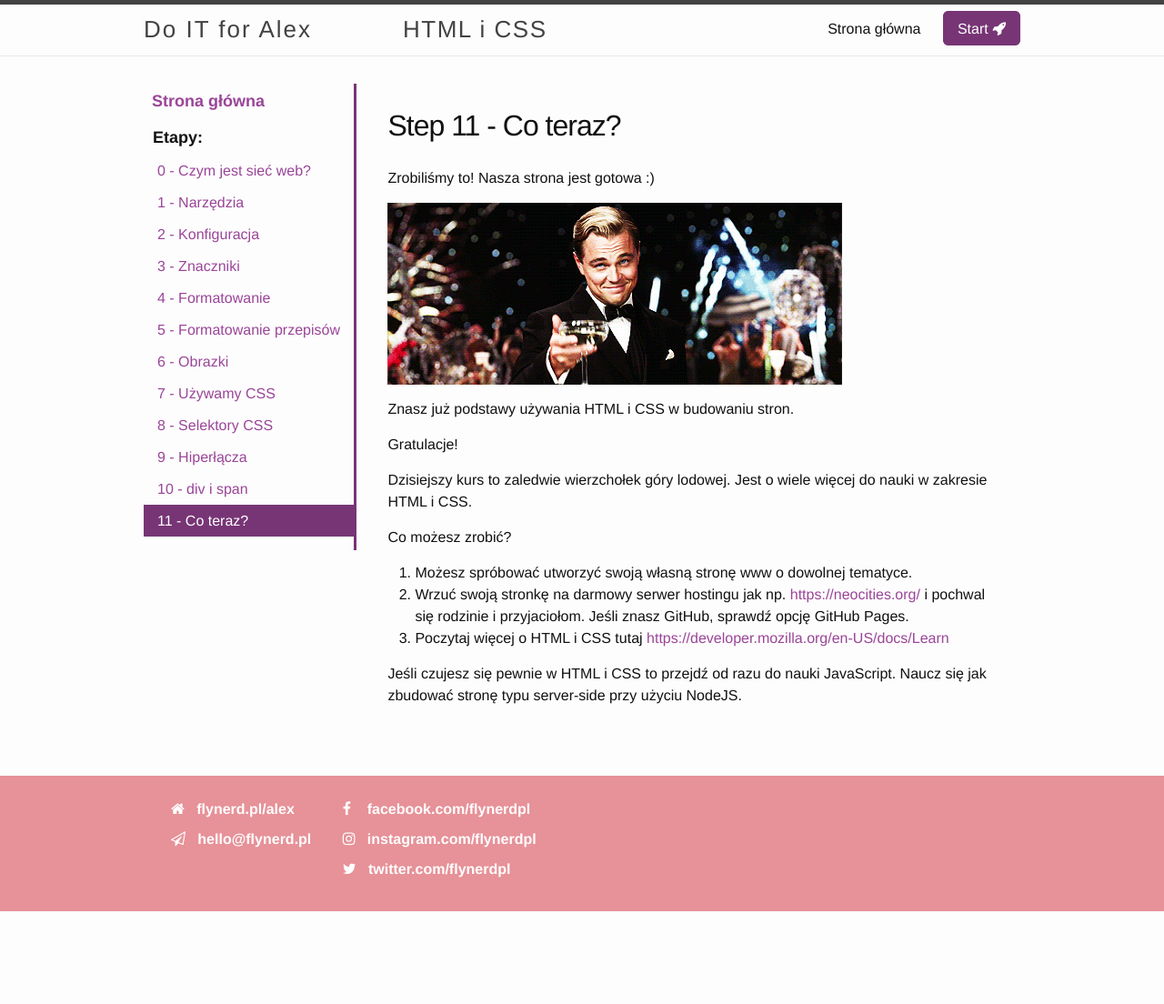
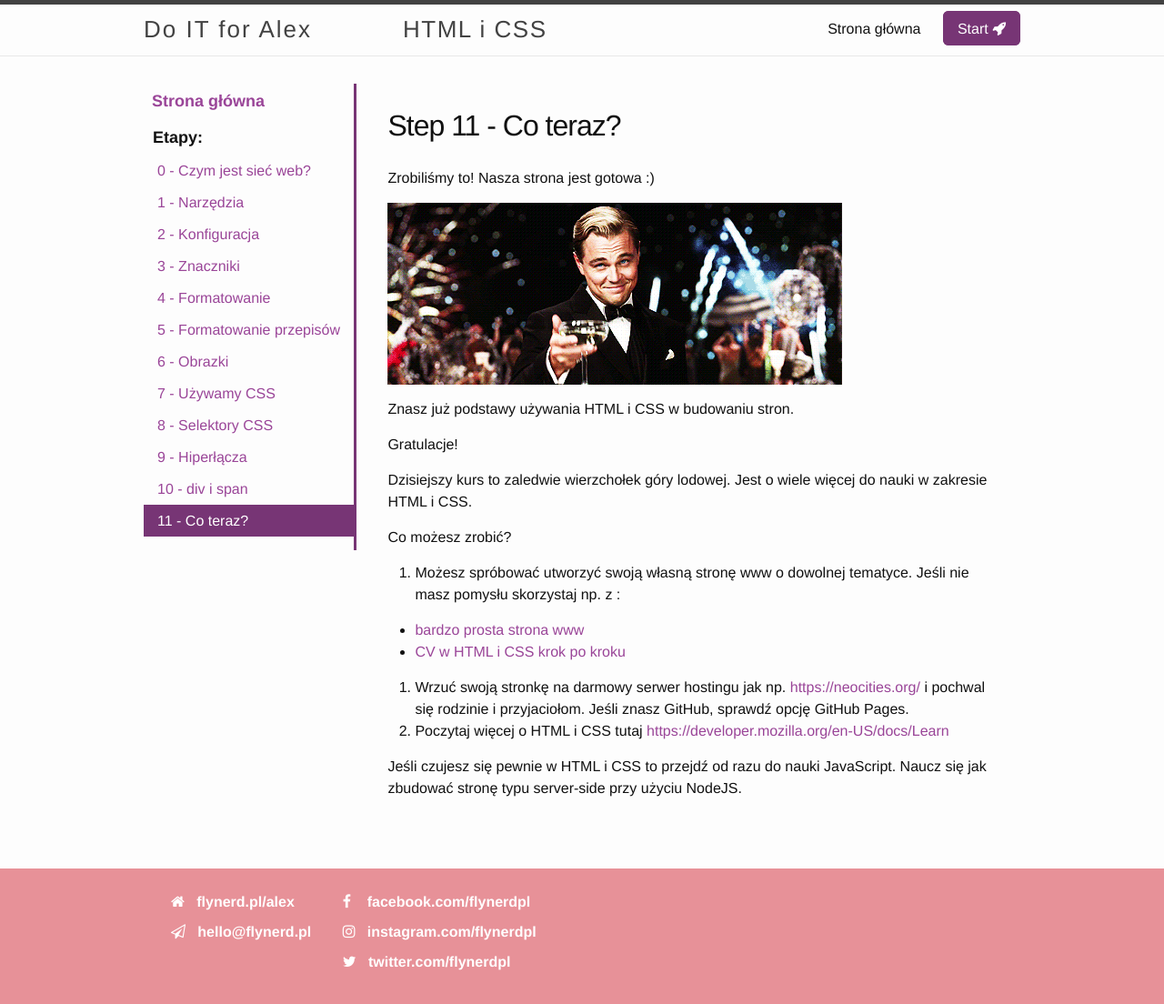
Before and after one commit to doITforAlex/HTML-CSS, a Jekyll site: the page built from _steps/step11.markdown, in a window 1280 px wide. Shown: the whole page at 91% size. Built offline with Jekyll 4.4.1, drawn with Linux system fonts in a browser that asks for light colours; nearby versions of some CDN libraries; before the commit the page ends 1002 px from its top, so only the background shows below that.

Commit message:
add tasks

```diff
--- a/_steps/step11.markdown
+++ b/_steps/step11.markdown
@@ -18,7 +18,11 @@ Dzisiejszy kurs to zaledwie wierzchołek góry lodowej. Jest o wiele więcej do
 
 Co możesz zrobić?
 
-1. Możesz spróbować utworzyć swoją własną stronę www o dowolnej tematyce.
+1. Możesz spróbować utworzyć swoją własną stronę www o dowolnej tematyce. Jeśli nie masz pomysłu skorzystaj np. z :
+
+  - [bardzo prosta strona www](https://www.flynerd.pl/2018/12/ta-strona-nie-ma-sensu-prosty-tutorial-html-i-css.html)
+  - [CV w HTML i CSS krok po kroku](https://www.flynerd.pl/2018/07/stworz-cv-w-html-i-css-krok-po-kroku.html)
+
 2. Wrzuć swoją stronkę na darmowy serwer hostingu jak np. <https://neocities.org/> i pochwal się rodzinie i przyjaciołom. Jeśli znasz GitHub, sprawdź opcję GitHub Pages.
 3. Poczytaj więcej o HTML i CSS tutaj <https://developer.mozilla.org/en-US/docs/Learn>
 
```
Also changed, not shown: 8 other files.
